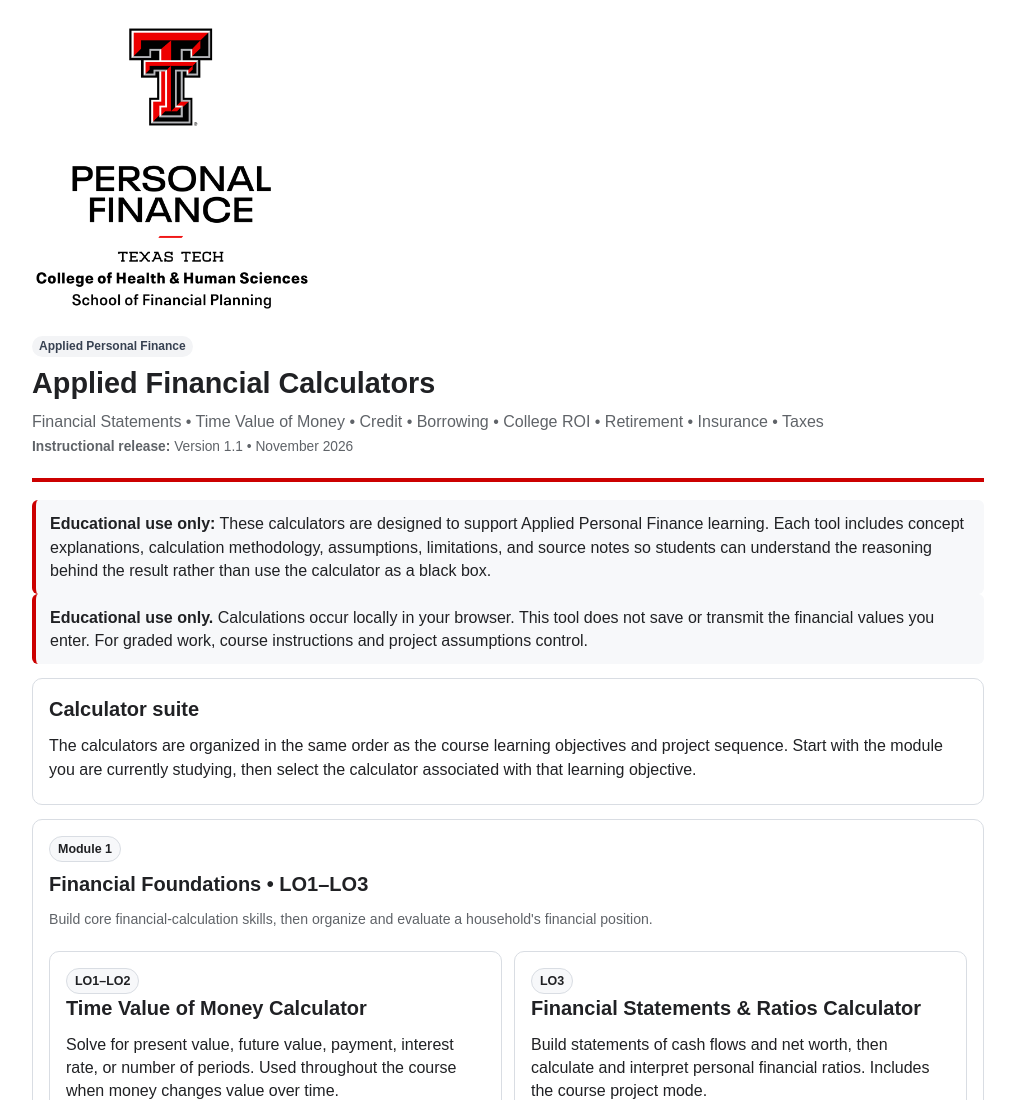
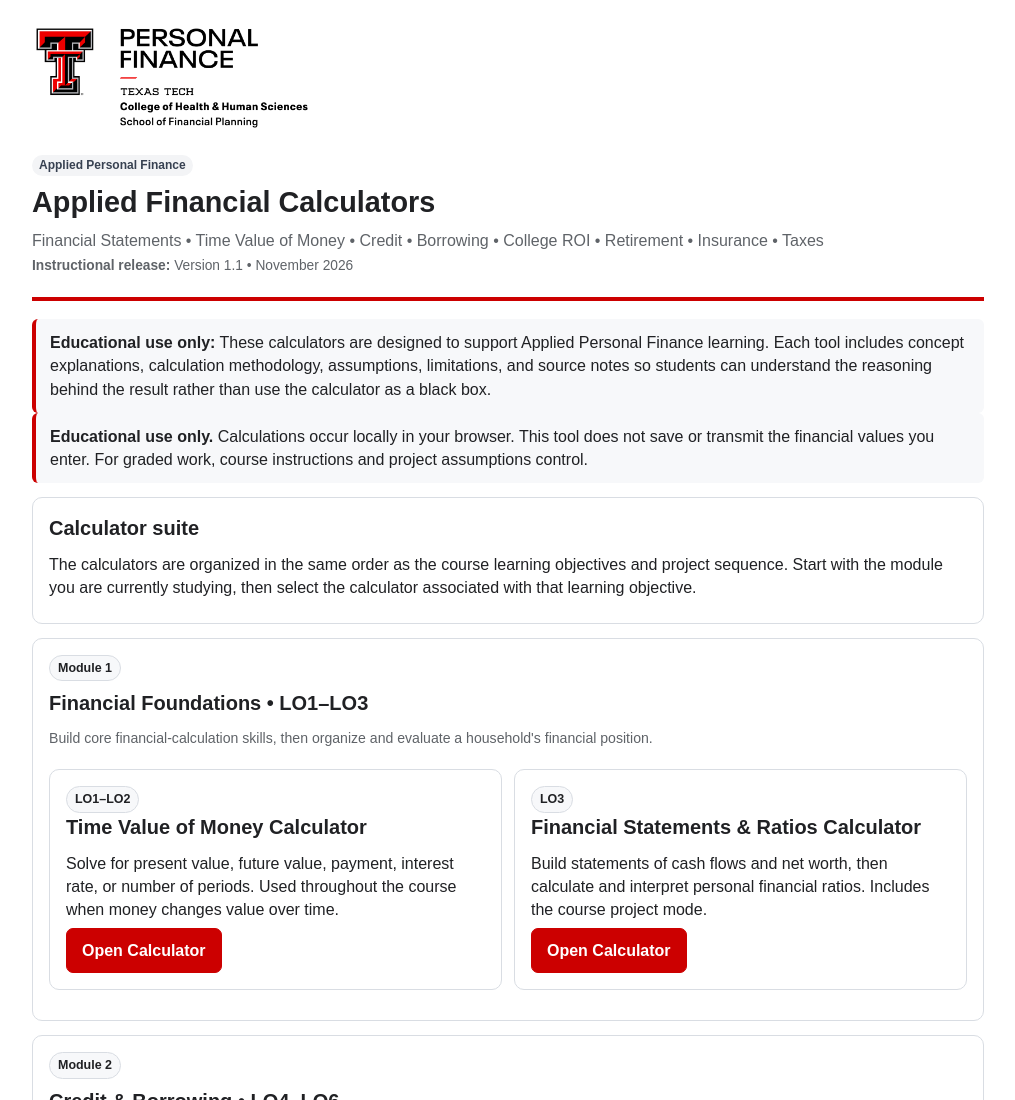
Before and after one commit to jessejurgenson/PFI-3301-Financial-Calculators, a plain HTML site: page index.html in a window 1280 px wide. Shown: the top 1100 px of the page, without its empty margins (132-1147 px from the left). Drawn offline with Linux system fonts and the light colour scheme.

Commit message:
Update index.html

```diff
--- a/index.html
+++ b/index.html
@@ -24,7 +24,7 @@ details.edu-detail .details-content{margin-top:12px}
 
 </style></head><body><main><header>
   <img
-  src="images/ttu-logo.png"
+  src="images/Personal_Finance_Header.png"
   alt="Texas Tech University"
   class="ttu-logo"
 >
```
